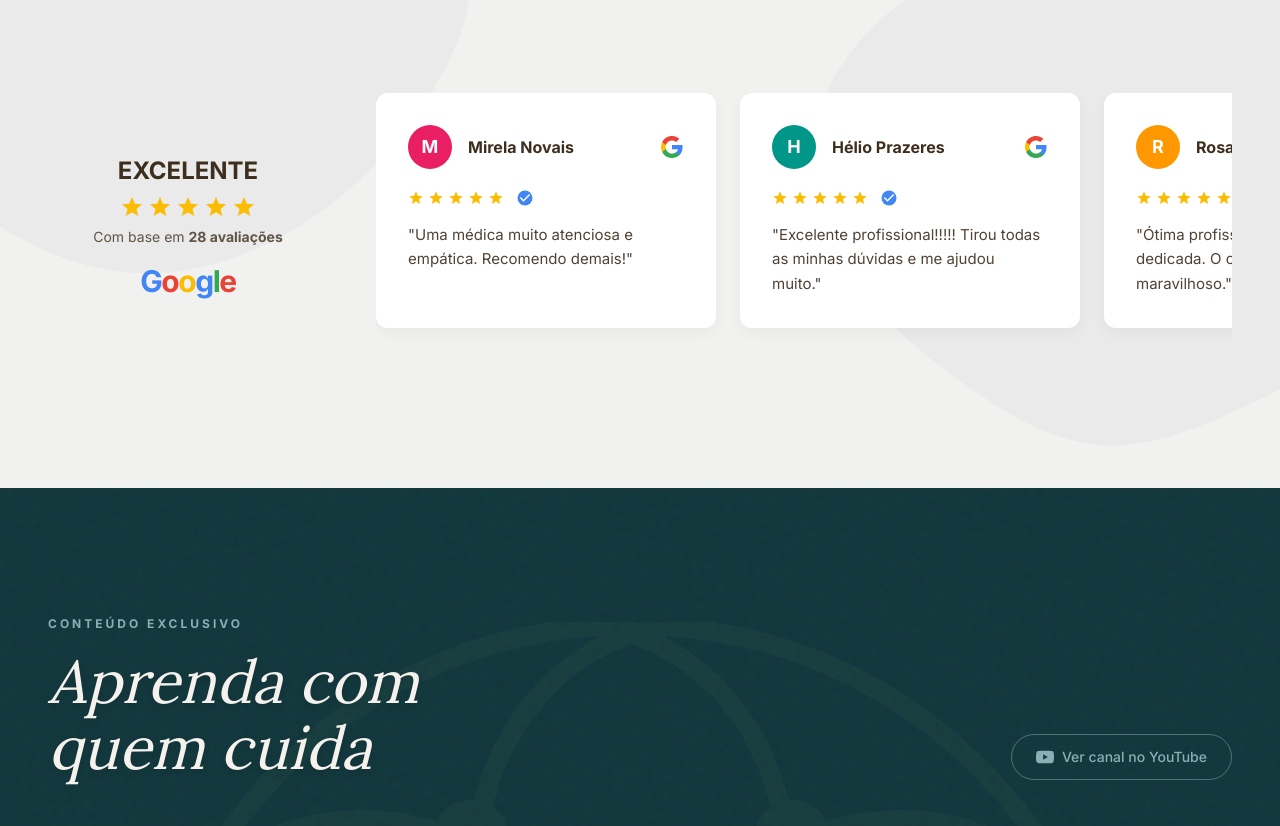
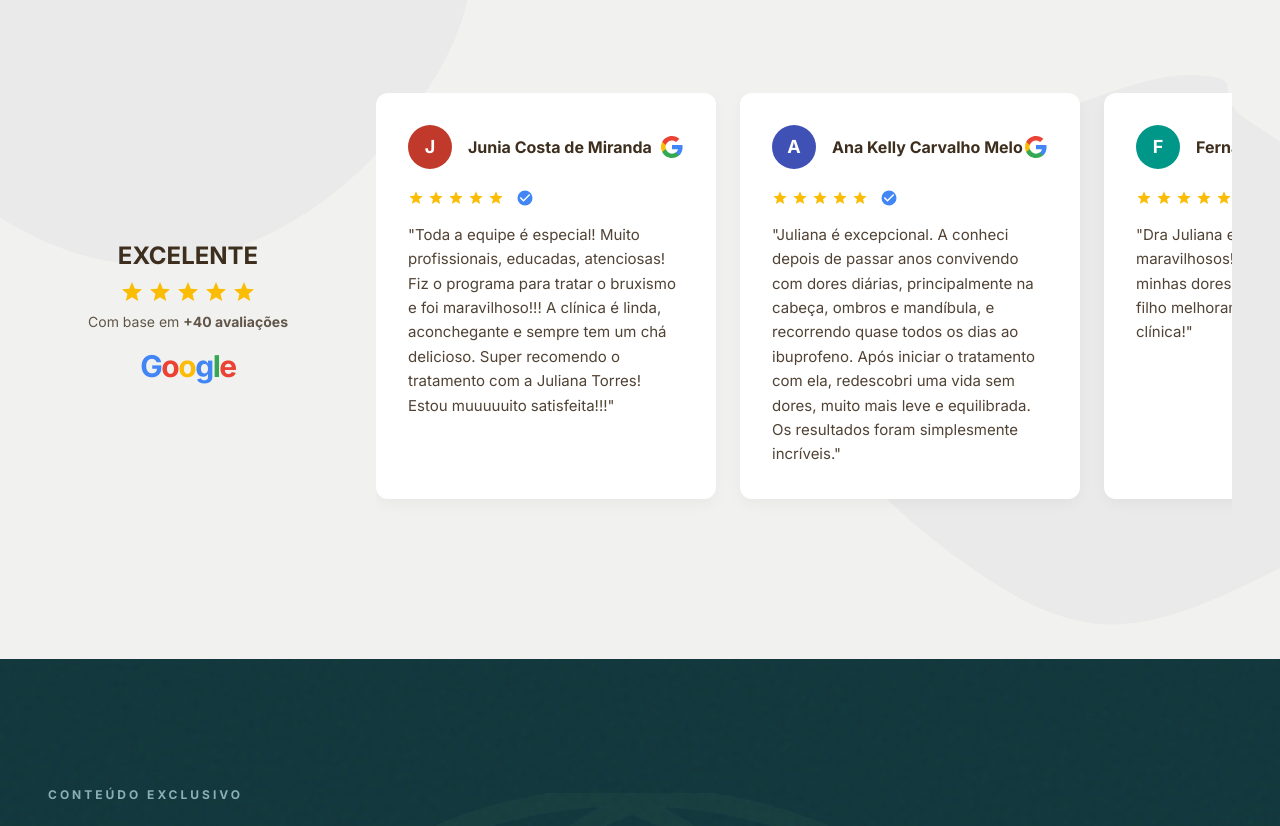
Before and after one commit to Castielbits/sitedrajuliana, a Next.js app: page / in a window 1280 px wide. Shown: the part 9000-9826 px from the top of the page. Built offline with nearby package versions, Linux system fonts and the light colour scheme.

Commit message:
feat: adiciona 10 avaliações reais do Google
Co-Authored-By: Claude Sonnet 4.6 <noreply@anthropic.com>

```diff
--- a/components/Testimonials.tsx
+++ b/components/Testimonials.tsx
@@ -5,29 +5,65 @@ import { motion } from "framer-motion";
 export default function Testimonials() {
   const reviews = [
     {
-      name: "Mirela Novais",
-      initial: "M",
-      bgColor: "bg-[#e91e63]",
-      text: "Uma médica muito atenciosa e empática. Recomendo demais!"
+      name: "Junia Costa de Miranda",
+      initial: "J",
+      bgColor: "bg-[#c0392b]",
+      text: "Toda a equipe é especial! Muito profissionais, educadas, atenciosas! Fiz o programa para tratar o bruxismo e foi maravilhoso!!! A clínica é linda, aconchegante e sempre tem um chá delicioso. Super recomendo o tratamento com a Juliana Torres! Estou muuuuuito satisfeita!!!"
     },
     {
-      name: "Hélio Prazeres",
-      initial: "H",
-      bgColor: "bg-[#009688]",
-      text: "Excelente profissional!!!!! Tirou todas as minhas dúvidas e me ajudou muito."
+      name: "Ana Kelly Carvalho Melo",
+      initial: "A",
+      bgColor: "bg-[#3f51b5]",
+      text: "Juliana é excepcional. A conheci depois de passar anos convivendo com dores diárias, principalmente na cabeça, ombros e mandíbula, e recorrendo quase todos os dias ao ibuprofeno. Após iniciar o tratamento com ela, redescobri uma vida sem dores, muito mais leve e equilibrada. Os resultados foram simplesmente incríveis."
     },
     {
-      name: "Rosa Núbia",
-      initial: "R",
-      bgColor: "bg-[#ff9800]",
-      text: "Ótima profissional, atenciosa e dedicada. O consultório também é maravilhoso."
+      name: "Fernanda Quinan",
+      initial: "F",
+      bgColor: "bg-[#009688]",
+      text: "Dra Juliana e equipe são maravilhosos! São muito competentes, minhas dores de cabeça e do meu filho melhoram demais com as idas à clínica!"
     },
     {
-      name: "Ana Costa",
+      name: "Iara Morais",
+      initial: "I",
+      bgColor: "bg-[#7b1fa2]",
+      text: "Estou fazendo o protocolo com a Ju e ela é incrível, super atenciosa! Tem me ajudado bastante com as tensões cervicais, bruxismo, zumbido!"
+    },
+    {
+      name: "Jorge Luiz B. Danielian",
+      initial: "J",
+      bgColor: "bg-[#1565c0]",
+      text: "Muito satisfeito, competência, dedicação e profissionalismo fantásticos. Meu bruxismo melhorou 99%, infelizmente não tem cura."
+    },
+    {
+      name: "Isadora Azevedo",
+      initial: "I",
+      bgColor: "bg-[#2e7d32]",
+      text: "Fiz 5 sessões para meu bruxismo e não poderia estar mais satisfeita! O ambiente é muito agradável, toda a equipe muito atenciosa e gentil; isso tudo além do principal que é o tratamento com a Juliana, que é uma profissional muito dedicada."
+    },
+    {
+      name: "Alice Casali",
       initial: "A",
-      bgColor: "bg-[#3f51b5]",
-      text: "A abordagem dela te deixa extremamente confortável. Mudou minha vida."
-    }
+      bgColor: "bg-[#e65100]",
+      text: "Conheci a Juliana por indicação da minha otorrinolaringologista. Meu quadro era de zumbido somatossensorial, cervicalgia e dor e rigidez na ATM. O acolhimento que tive foi o primeiro passo para compreender que eu poderia melhorar muito."
+    },
+    {
+      name: "Cláudia Lima",
+      initial: "C",
+      bgColor: "bg-[#00695c]",
+      text: "Preciso expressar a minha imensa gratidão pelo diagnóstico correto, tratamento eficaz e acolhimento humano, para o meu caso de capsulite adesiva. Feliz que me livrei dos remédios e agora posso sorrir e me expressar como mereço."
+    },
+    {
+      name: "Carlos Ribeiro",
+      initial: "C",
+      bgColor: "bg-[#4527a0]",
+      text: "Por 30 anos tive dores de cabeça e me acostumei. Essas dores passaram para a face e a clínica foi fundamental para mudar essa realidade. Uma experiência transformadora."
+    },
+    {
+      name: "Lucas Wilson",
+      initial: "L",
+      bgColor: "bg-[#558b2f]",
+      text: "Cheguei à clínica por intermédio da Dra. Luciana Porto após uma cirurgia e deslocamento de mandíbula. O atendimento foi excepcional e a recuperação muito além do esperado."
+    },
   ];
 
   return (
@@ -76,7 +112,7 @@ export default function Testimonials() {
               ))}
             </div>
             <p className="font-sans text-xs md:text-sm text-bark/80 mb-4">
-              Com base em <strong>28 avaliações</strong>
+              Com base em <strong>+40 avaliações</strong>
             </p>
             {/* Google Logo text style */}
             <div className="flex items-center">
```
